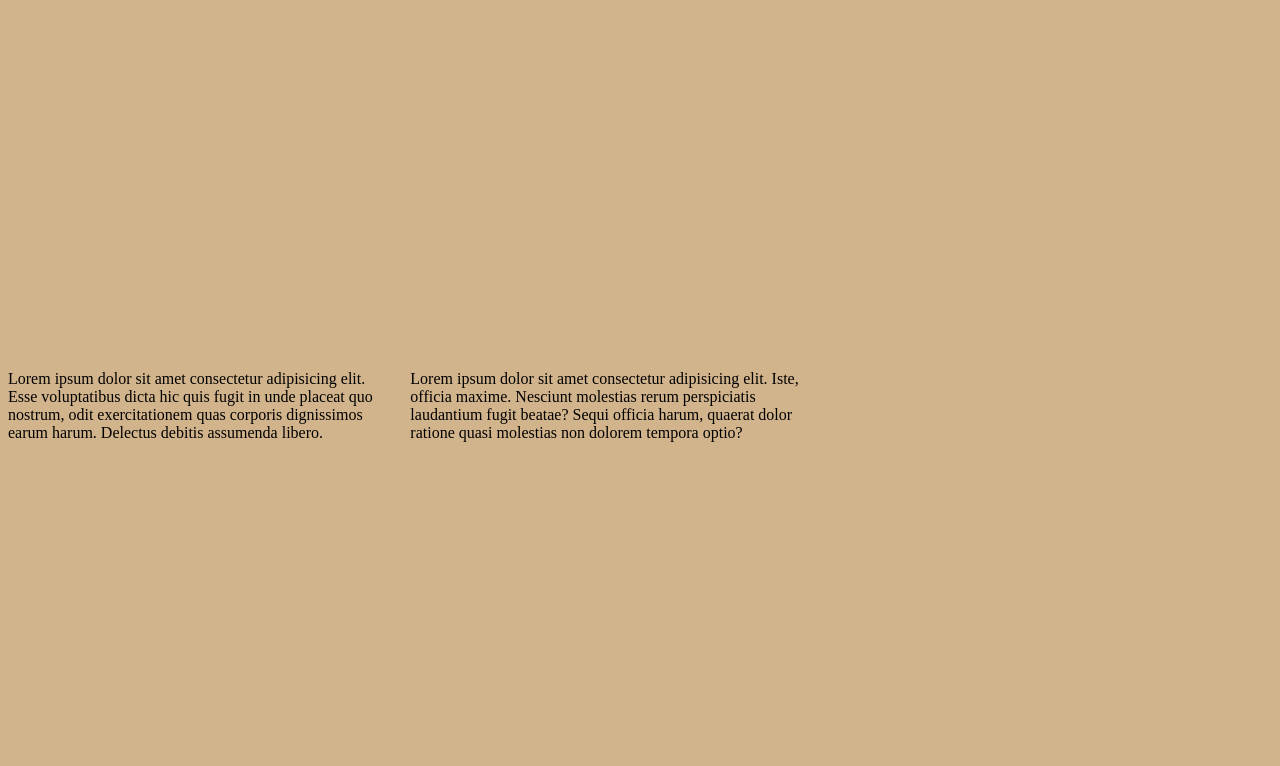
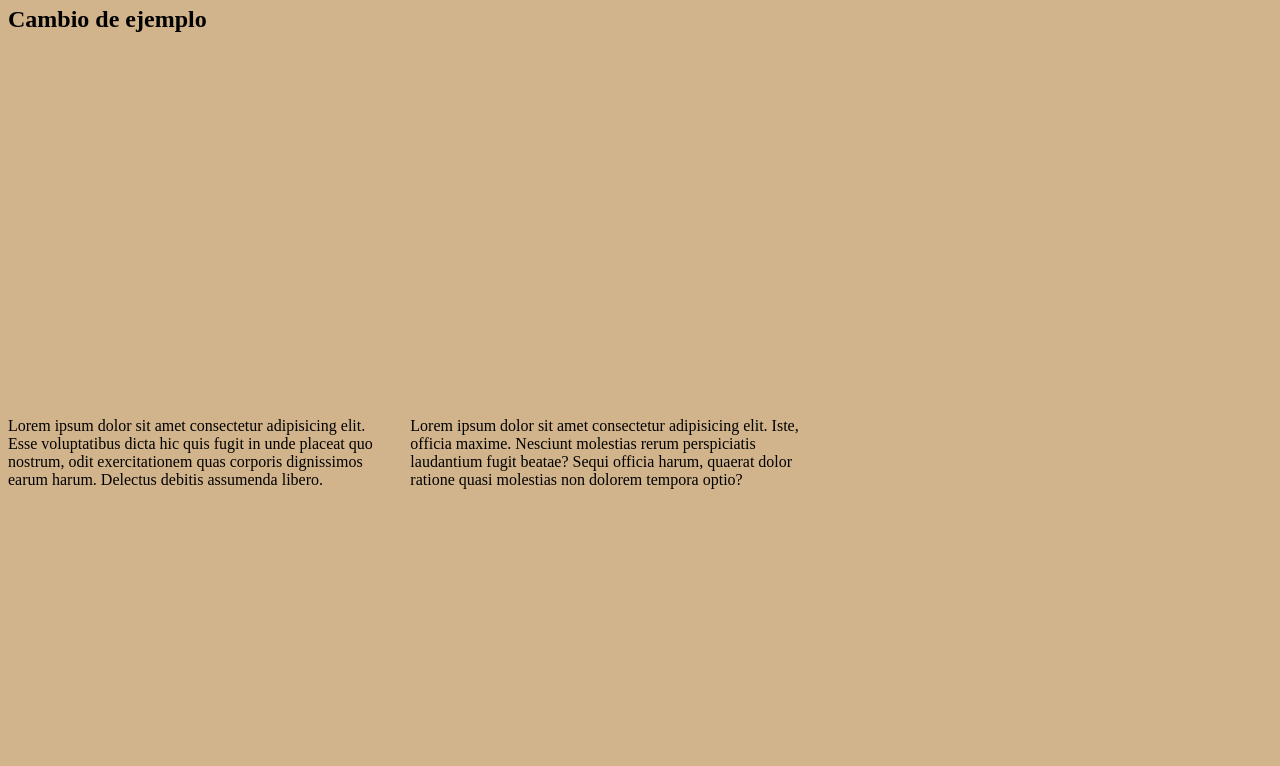
Before and after one commit to jm-olave/proyecto-awakeLab, a plain HTML site: page proyecto1-awakeLab/primeraPaginaWeb.html in a window 1280 px wide. Shown: the part 334-1100 px from the top of the page. Drawn offline with Linux system fonts and the light colour scheme.

Commit message:
h2 agregado

```diff
--- a/proyecto1-awakeLab/primeraPaginaWeb.html
+++ b/proyecto1-awakeLab/primeraPaginaWeb.html
@@ -36,7 +36,8 @@
         </div>
     </div>
     <h1> Cambios en git </h1>
-
+    <h2> Cambio de ejemplo
+    </h2>
       <div class="flex">
         <p>Lorem ipsum dolor sit amet consectetur adipisicing elit. Esse voluptatibus dicta hic quis fugit in unde placeat quo nostrum, odit exercitationem quas corporis dignissimos earum harum. Delectus debitis assumenda libero.</p>
         <p>Lorem ipsum dolor sit amet consectetur adipisicing elit. Iste, officia maxime. Nesciunt molestias rerum perspiciatis laudantium fugit beatae? Sequi officia harum, quaerat dolor ratione quasi molestias non dolorem tempora optio?
```
